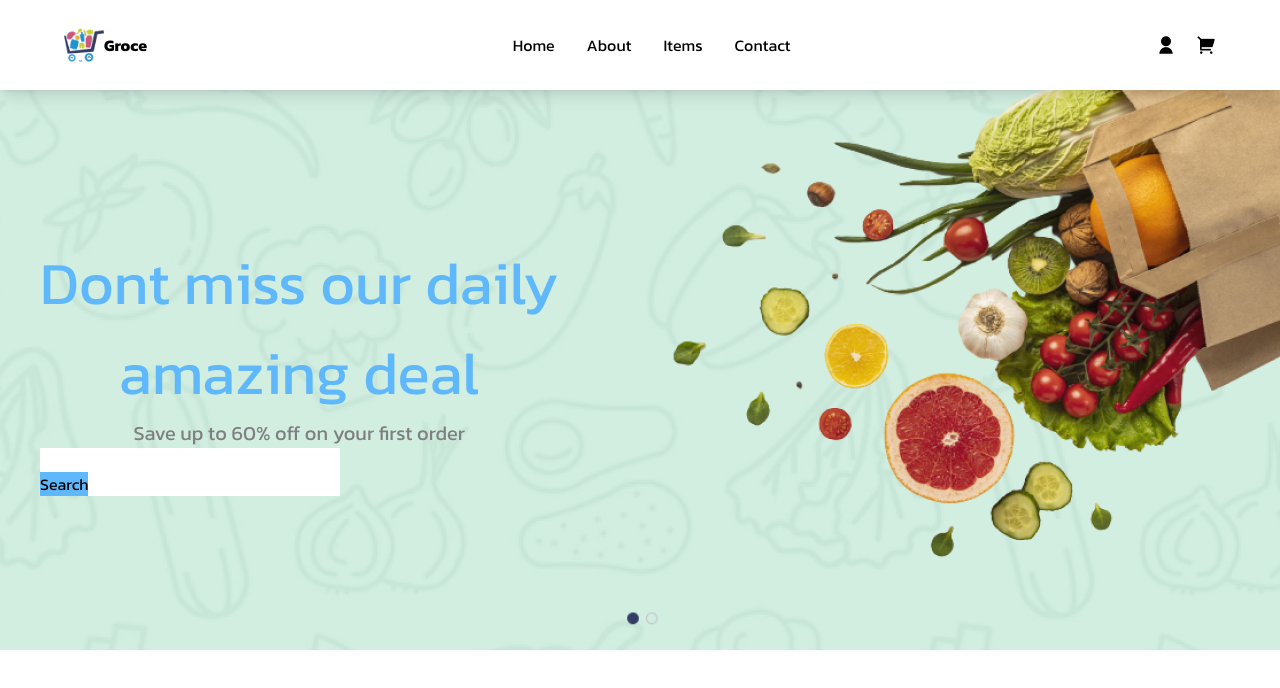
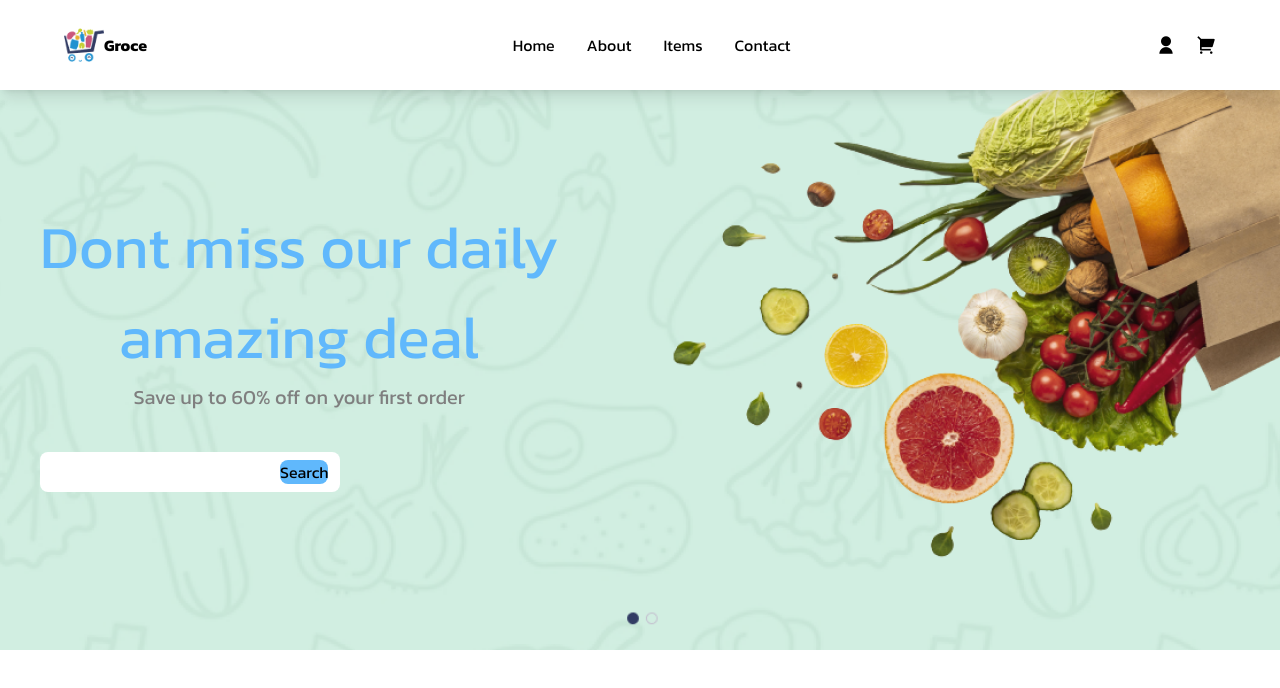
Before and after one commit to javidShabin/Fruit-grocery, a React (Vite) app: page / in a window 1280 px wide. Shown: the top 688 px of the page. Built offline with nearby package versions, Linux system fonts and the light colour scheme.

Commit message:
Add styled for the input and and search button

```diff
--- a/src/components/Header.jsx
+++ b/src/components/Header.jsx
@@ -1,4 +1,4 @@
-import React, {useState} from 'react'
+import {useState} from 'react'
 import { logo } from '../assets'
 
 function Header() {
--- a/src/components/Hero.jsx
+++ b/src/components/Hero.jsx
@@ -1,4 +1,4 @@
-import React from "react";
+
 import { heroImg } from "../assets";
 import { bg } from "../assets";
 
@@ -16,9 +16,9 @@ export default function Hero() {
           <p className="text-[10px]text-[#7e7e7e] md:text-[20px] text-[#7f7f7f] text-center">
             Save up to 60% off on your first order
           </p>
-          <div className="bg-[#fff] w-[300px]">
-            <input type="text" className="w-[80%] md:w-[90%] border-0 outline-0" />
-            <button className="bg-[#60b8fc]">Search</button>
+          <div className="bg-[#fff] w-[300px] mt-10 md:mb-10 rounded-lg py-2">
+            <input type="text" className="w-[80%] md:w-[80%] border-0 outline-0 rounded-lg" />
+            <button className="bg-[#60b8fc] rounded-lg font-[16px]">Search</button>
           </div>
         </div>
         <div className="">
```
